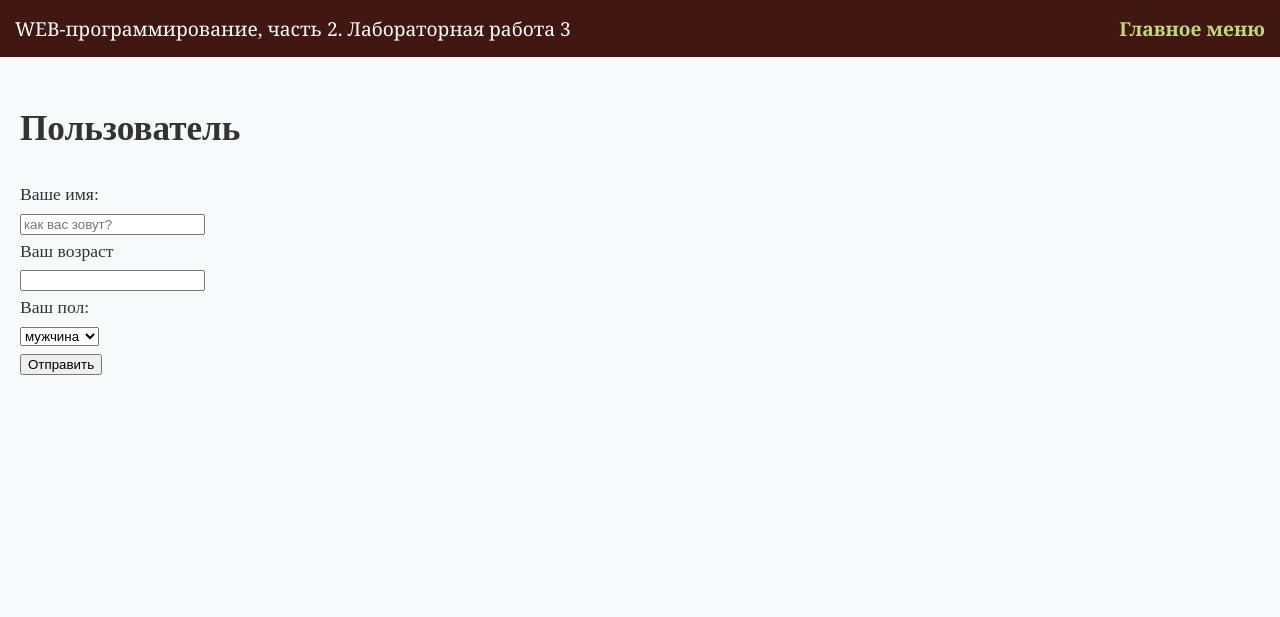
After one commit to rieonnn/zelebobka, a Flask app: page /lab3/form1 in a window 1280 px wide. The commit adds this page. Shown: the top 617 px of the page. Run offline with Flask 3, Linux system fonts and the light colour scheme.

Commit message:
Форма

```diff
--- a/lab3.py
+++ b/lab3.py
@@ -22,3 +22,10 @@ def del_cookie():
     resp.delete_cookie('age')
     resp.delete_cookie('name_color')
     return resp
+
+@lab3.route('/lab3/form1')
+def form1():
+    user = request.args.get('user')
+    age = request.args.get('age')
+    sex = request.args.get('sex')
+    return render_template('lab3/form1.html', user=user, age=age, sex=sex)
--- /dev/null
+++ b/templates/lab3/form1.html
@@ -0,0 +1,48 @@
+{% extends "base.html" %}
+
+{# номер лабораторной работы: #}
+{% block lab %}Лабораторная работа 3{% endblock %}
+
+{# основной контент: #}
+{% block main %}
+
+    {% if user %}
+
+    <h1>Привет, {{ user }}</h1>
+    <h2>Добро пожаловать на наш сайт!</h2>
+
+    <div>ваш возраст: {{ age }}</div>
+    <div>ваш пол: {{ sex }}</div>
+    <div>
+        <a href="/lab3/form1">Заново</a>
+    </div>
+
+    {% else %}
+
+    <h1>Пользователь</h1>
+
+    <form>
+        <label>Ваше имя:</label>
+        <div>
+            <input type="text" placeholder="как вас зовут?" name="user">
+        </div>
+
+        <label>Ваш возраст</label>
+        <div>
+            <input type="numder" name="age">
+        </div>
+
+        <label>Ваш пол:</label>
+        <div>
+            <select name="sex">
+                <option value="male">мужчина</option>
+                <option value="female">женщина</option>
+            </select>
+        </div>
+
+        <div>
+            <button type="submit">Отправить</button>
+        </div>
+    </form>
+    {% endif %}
+{% endblock %}
--- a/templates/lab3/lab3.html
+++ b/templates/lab3/lab3.html
@@ -7,7 +7,7 @@
 {% block main %}
     <h1>Формы, cookie</h1>
     <div>
-        Привет, <span style="color: {{name_color}}"> {{ name }}</span>!
+        Привет, <span style="color: {{name_color}}"> {{ name }}!</span>
     </div>
     <div>Список сделанных страниц: </div>
         <ol>
```
